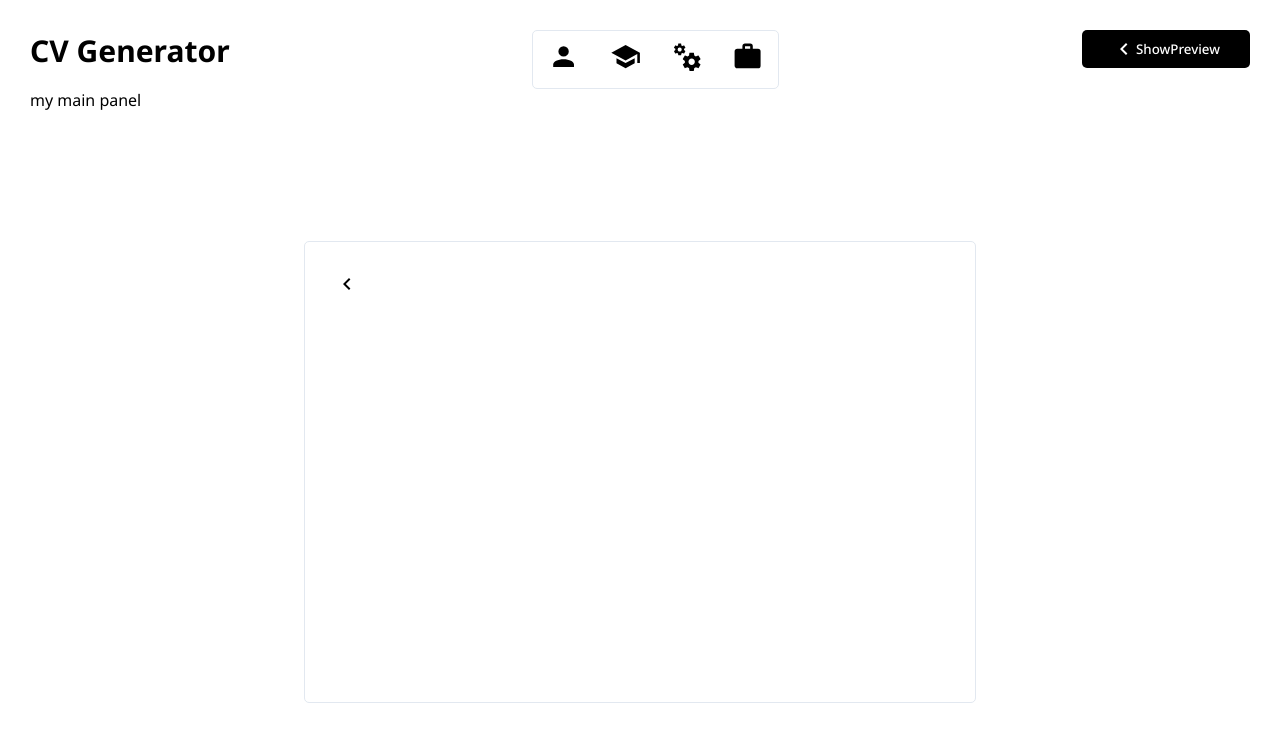
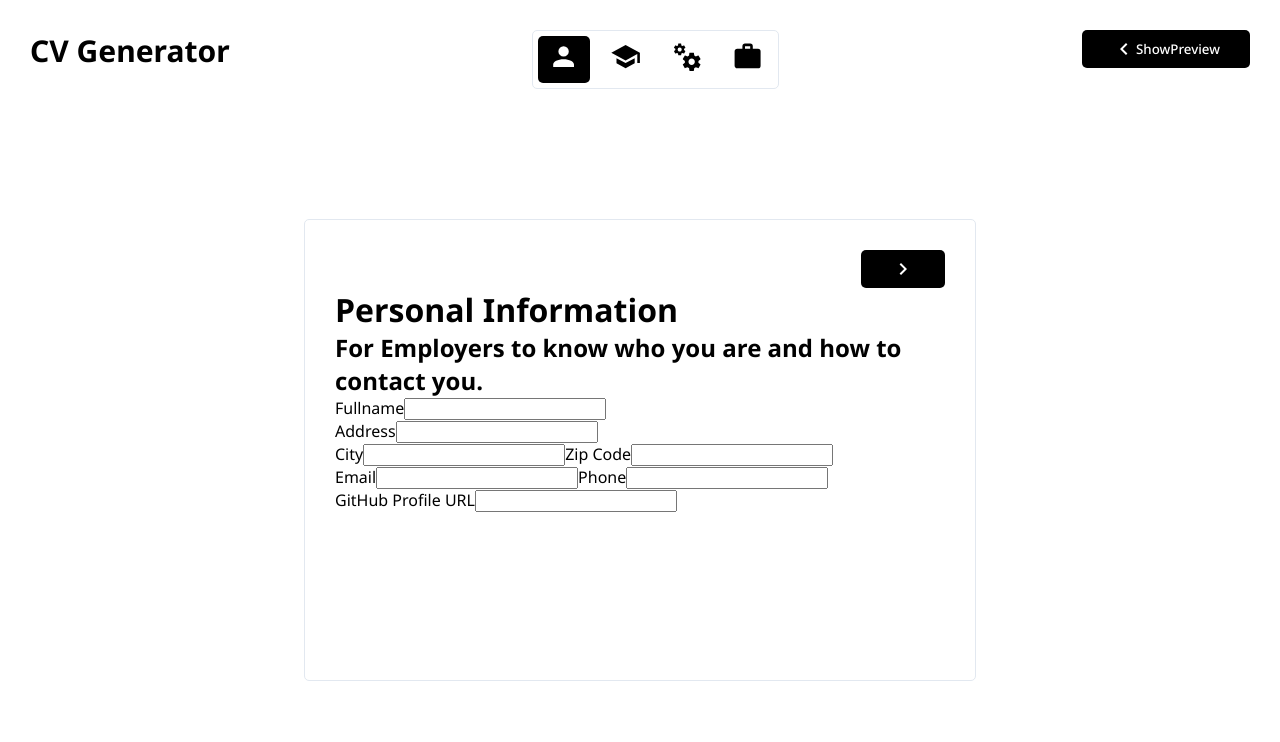
Before and after one commit to bk-ikram/CV-Application, a React (Vite) app: page / in a window 1280 px wide. Shown: the top 742 px of the page. Built offline with nearby package versions, Linux system fonts and the light colour scheme; a web font is replaced by a local one.

Commit message:
completed section navigation.

```diff
--- a/src/App.css
+++ b/src/App.css
@@ -2,7 +2,8 @@
 *{
   margin: 0;
   padding: 0;
-  font-family: 'Segoe UI', Tahoma, Geneva, Verdana, sans-serif
+  font-family: 'Segoe UI', Tahoma, Geneva, Verdana, sans-serif;
+  box-sizing: border-boxs;
 }
 
 .logo{
@@ -16,9 +17,9 @@ button{
   background: none;
   border: none;
   color: inherit;
-
+  cursor: pointer;
 }
-button.toggle-preview{
+button.toggle-preview, button.section-next{
   padding: 7px 30px;
   background-color: black;
   color: white;
@@ -63,6 +64,10 @@ nav li{
 }
 
 nav li:hover{
+  background: rgb(241, 245, 249);
+}
+
+li.nav-section-selected{
   background: black;
   color: white;
 }
@@ -82,5 +87,11 @@ nav li:hover{
 .section-navigation{
   display: flex;
   justify-content: space-between;
+}
 
+.section-back{
+  margin-right: auto;
 }
+.section-next{
+  margin-left: auto;
+}
--- a/src/App.jsx
+++ b/src/App.jsx
@@ -1,6 +1,7 @@
 import { useState }  from 'react'
 import './App.css'
 import PersonalInfo from './components/PersonalInfo.jsx'
+import Education from './components/Education.jsx'
 import Preview from './components/Preview.jsx'
 import {RightChevronIcon,LeftChevronIcon,PersonIcon,EducationIcon,SkillsIcon,ExperienceIcon} from './components/Icons.jsx'
 
@@ -8,22 +9,15 @@ import {RightChevronIcon,LeftChevronIcon,PersonIcon,EducationIcon,SkillsIcon,Exp
 
 function App() {
   const SECTIONS = [
-    {index: 0, title: "Personal Info", component: "", icon: <PersonIcon/>},
-    {index: 1 ,title: "Personal Info", component: "", icon: <EducationIcon/>},
-    {index: 2 ,title: "Personal Info", component: "", icon: <SkillsIcon/>},
-    {index: 3 ,title: "Personal Info", component: "", icon: <ExperienceIcon/>}
+    {index: 0, title: "Personal Info", component: <PersonalInfo/>, icon: <PersonIcon/>},
+    {index: 1 ,title: "Education", component: <Education/>, icon: <EducationIcon/>},
+    {index: 2 ,title: "Skills", component: "", icon: <SkillsIcon/>},
+    {index: 3 ,title: "Work Experience", component: "", icon: <ExperienceIcon/>}
   ]
   // The shoe preview state has a value of true when the CV preview is shown, and false when not
   const [showPreview, setShowPreview] = useState(false);
   const [sectionIndex, setSectionIndex] = useState(0);
-  const [personalInfo, setPersonalInfo] = useState({fullname: undefined
-                                                    ,address: undefined
-                                                    ,city: undefined
-                                                    ,zipCode: undefined
-                                                    ,email: undefined
-                                                    ,phone: undefined
-                                                    ,githubURL: undefined
-                                                  });
+  const [personalInfo, setPersonalInfo] = useState({});
   const [education, setEducation] = useState([]);
   const [skills, setSkills] = useState([]);
   const [experience, setExperience] = useState([]);
@@ -32,6 +26,23 @@ function App() {
     setShowPreview(!showPreview);
     document.querySelector("#content").classList.toggle("two-columns");
   }
+
+  function handleNavClick (e) {
+    const target = e.target.closest("button");
+    if(!target)
+      return;
+    const newIndex = target.getAttribute("sectionindexvalue")
+    setSectionIndex(parseInt(newIndex));
+  }
+
+  function handleSectionNavigation (e) {
+    if(e.currentTarget.classList.contains("section-next"))
+      setSectionIndex(sectionIndex + 1);
+
+    if(e.currentTarget.classList.contains("section-back"))
+      setSectionIndex(sectionIndex - 1);
+  }
+
 
   return (
     <>
@@ -42,10 +53,15 @@ function App() {
               CV Generator
             </div>
             <nav>
-              <ul>
+              <ul onClick={handleNavClick}>
                 {SECTIONS.map((section) => {
-                  return (<li key={section.index}>
-                            <button section-index={section.index}>{section.icon}</button>
+                  return (<li key={section.index} className={sectionIndex === section.index
+                                          ? "nav-section-selected"
+                                          : ""
+                                  }>
+                            <button sectionindexvalue={section.index}>
+                              {section.icon}
+                            </button>
                           </li>)
                 })}
 
@@ -61,16 +77,19 @@ function App() {
               Preview
             </button>
           </header>
-          my main panel
           <div className="section">
             <div className="section-navigation">
                 {sectionIndex > 0 &&
-                  <button className="section-back"><RightChevronIcon color="black"/></button>}
-                {sectionIndex < SECTIONS.length &&
-                  <button className="section-next"><LeftChevronIcon/></button>}
+                  <button className="section-back" onClick= {handleSectionNavigation}>
+                    <LeftChevronIcon color="black"/>
+                  </button>}
+                {sectionIndex < (SECTIONS.length - 1) &&
+                  <button className="section-next" onClick= {handleSectionNavigation}>
+                    <RightChevronIcon/>
+                  </button>}
             </div>
             <div className="section-content">
-
+                  {SECTIONS.find((ele) => ele.index === sectionIndex).component}
             </div>
           </div>
         </div>
--- /dev/null
+++ b/src/components/Education.jsx
@@ -0,0 +1,14 @@
+import { useState }  from 'react'
+export default function Education(){
+    const [entryIndex, setEntryIndex] = useState(0);
+
+    return (
+        <>
+        <h1>Education</h1>
+        <h2>Demonstrate your qualifications, skills, and readiness for the job.
+            List information in the most recent first!</h2>
+        {//<EducationEntry></EducationEntry>
+}
+        </>
+    )
+}
--- a/src/components/Icons.jsx
+++ b/src/components/Icons.jsx
@@ -4,7 +4,7 @@ import { mdiChevronRight, mdiCogs, mdiAccount, mdiSchool, mdiBriefcase } from '@
 
 const navIconSize = 1.3;
 
-function RightChevronIcon(){
+function RightChevronIcon({color="white"}){
     return (
          <Icon path={mdiChevronRight}
         size={1}
--- a/src/components/PersonalInfo.jsx
+++ b/src/components/PersonalInfo.jsx
@@ -1,12 +1,57 @@
 export default function PersonalInfo(){
+    const initialEntry = {fullname: undefined
+                        ,address: undefined
+                        ,city: undefined
+                        ,zipCode: undefined
+                        ,email: undefined
+                        ,phone: undefined
+                        ,githubURL: undefined
+                        };
     return (
         <>
-        <h1>Personal Info</h1>
-        <div >
-            <button>
-                <RightChevronIcon/>
-            </button>
-        </div>
+        <h1>Personal Information</h1>
+        <h2>For Employers to know who you are and how to contact you.</h2>
+        <form>
+            <div className="formSection">
+                <label>
+                    Fullname
+                    <input type="text" id="name"></input>
+                </label>
+            </div>
+            <div className="formSection">
+                <label>
+                    Address
+                    <input type="text" id="address"></input>
+                </label>
+                <div className="form-subsection">
+                    <label>
+                    City
+                    <input type="text" id="city"></input>
+                </label>
+                <label>
+                    Zip Code
+                    <input type="number" id="zip" min="0"></input>
+                </label>
+                </div>
+            </div>
+            <div className="formSection">
+                <label>
+                    Email
+                    <input type="email" id="email"></input>
+                </label>
+                <label>
+                    Phone
+                    <input type="tel" id="phone"></input>
+                </label>
+            </div>
+            <div className="formSection">
+                <label>
+                    GitHub Profile URL
+                    <input type="url" id="github"></input>
+                </label>
+            </div>
+
+        </form>
         </>
     )
 }
```
